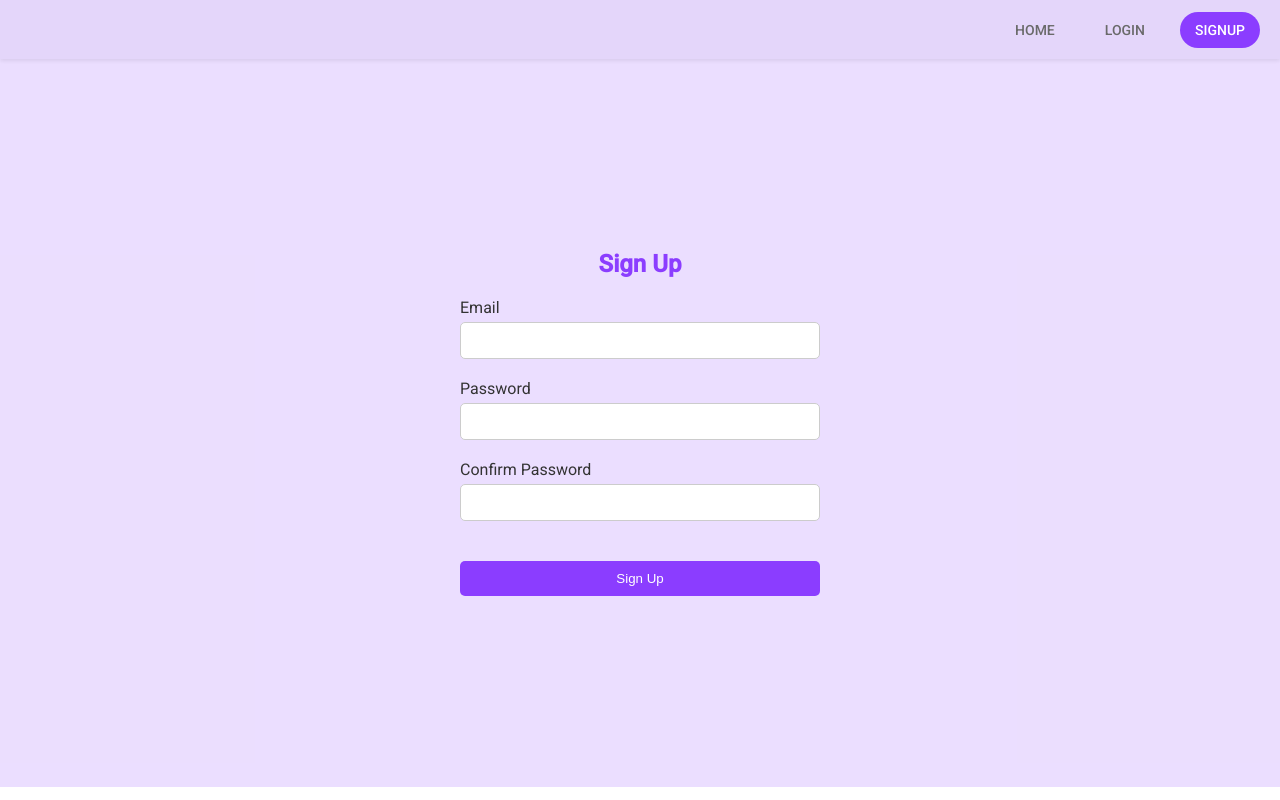
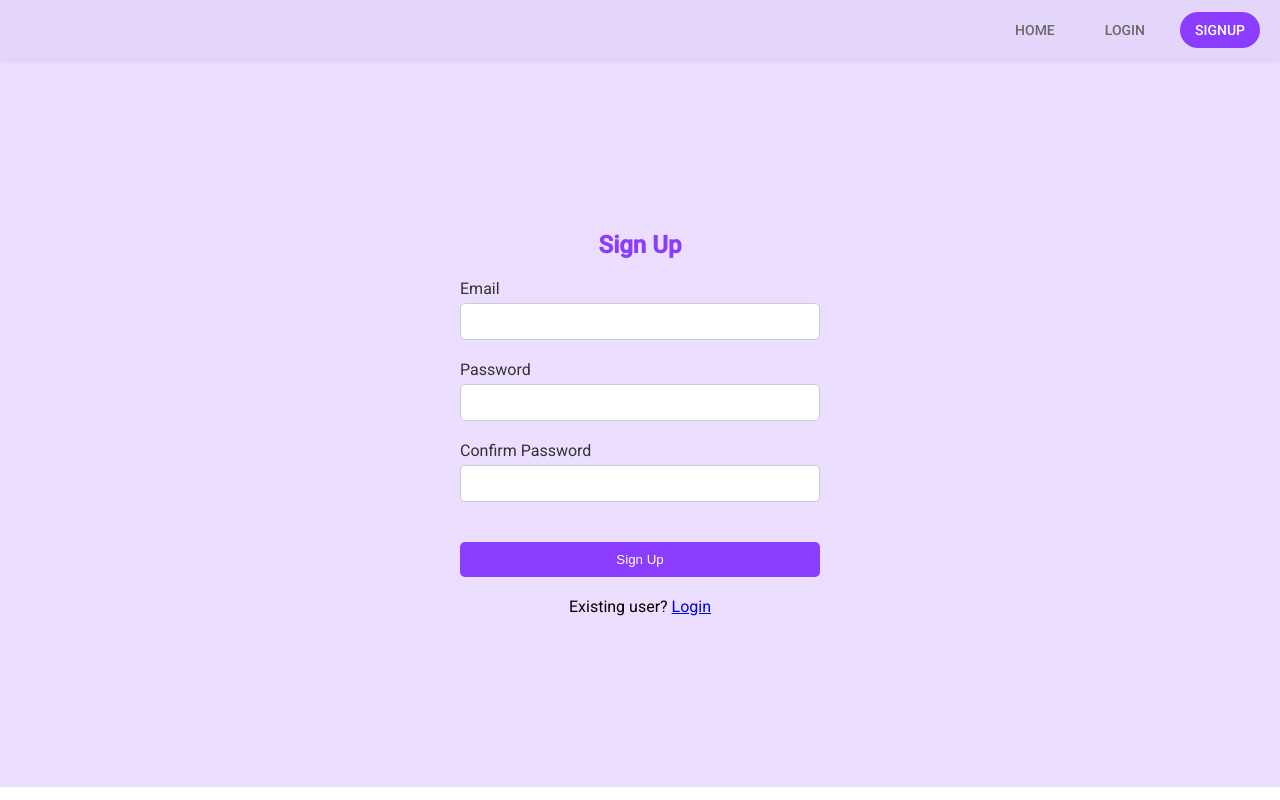
Before and after one commit to thianesh-03/shopkaro, an Angular app: page /signup in a window 1280 px wide. Built offline with nearby package versions, Linux system fonts and the light colour scheme.

Commit message:
fix: alignment links added

```diff
--- a/src/app/login/login.component.css
+++ b/src/app/login/login.component.css
@@ -64,6 +64,7 @@
   }
 
   button.submit-button {
+    margin-bottom: 20px;
     margin-top: 20px;
     width: 100%;
     background-color: #8b3dff;
@@ -78,3 +79,7 @@
   button.submit-button:hover {
     background-color: #7528d9;
   }
+
+  #signup-link{
+    text-align: center;
+  }
--- a/src/app/login/login.component.html
+++ b/src/app/login/login.component.html
@@ -22,5 +22,6 @@
 
       <button type="submit" class="submit-button">Login</button>
     </form>
+    <p id="signup-link">New here? <a routerLink="/signup">Signup</a></p>
   </div>
 </div>
--- a/src/app/signup/signup.component.css
+++ b/src/app/signup/signup.component.css
@@ -64,6 +64,7 @@ body {
 }
 
 button.submit-button {
+  margin-bottom: 20px;
   margin-top: 20px;
   width: 100%;
   background-color: #8b3dff;
@@ -78,3 +79,7 @@ button.submit-button {
 button.submit-button:hover {
   background-color: #7528d9;
 }
+
+#signup-link{
+  text-align: center;
+}
--- a/src/app/signup/signup.component.html
+++ b/src/app/signup/signup.component.html
@@ -31,5 +31,6 @@
 
       <button type="submit" class="submit-button">Sign Up</button>
     </form>
+    <p id="signup-link">Existing user? <a routerLink="/login">Login</a></p>
   </div>
 </div>
--- a/src/main.ts
+++ b/src/main.ts
@@ -1,6 +1,5 @@
 // src/main.ts
 import { enableProdMode, importProvidersFrom } from '@angular/core';
-import { platformBrowserDynamic } from '@angular/platform-browser-dynamic';
 import { AppComponent } from './app/app.component';
 import { provideRouter } from '@angular/router';
 import { routes } from './app/app.routes';
```
Also changed, not shown: src/app/login/login.component.ts (+2 -5 lines).
